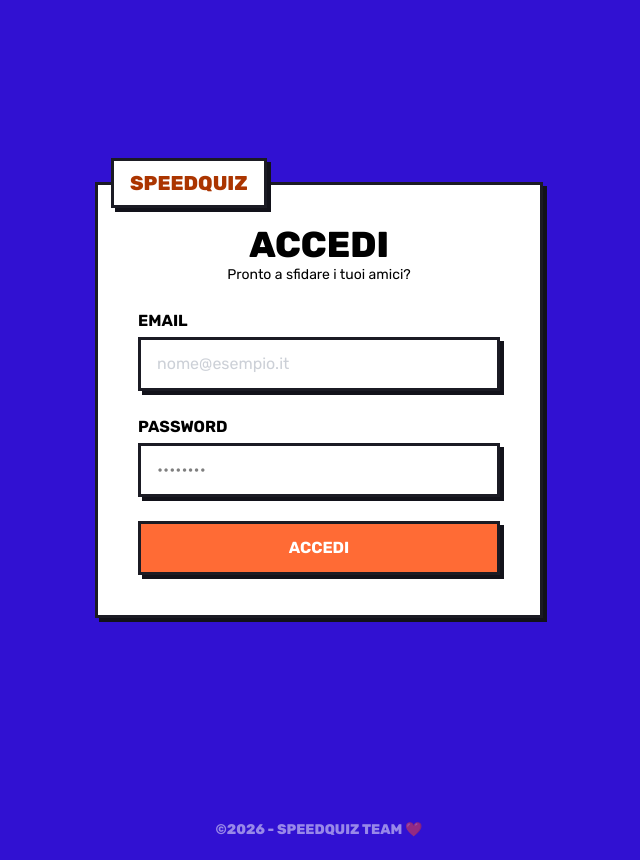
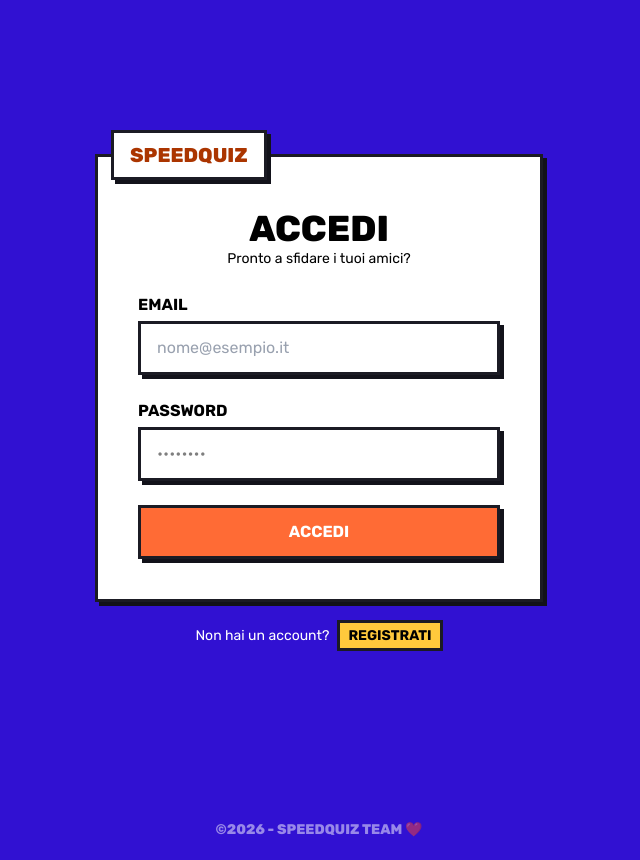
Before and after one commit to Jonnycp/SpeedQuiz, a React (Vite) app in the folder frontend/: page /login in a window 1280 px wide. Shown: the whole page, without its empty margins (321-961 px from the left). Built offline with nearby package versions, Linux system fonts and the light colour scheme; some icons are missing.

Commit message:
auth-page v1

```diff
--- a/frontend/src/components/AuthCard.jsx
+++ b/frontend/src/components/AuthCard.jsx
@@ -1,7 +1,6 @@
 import { Link } from "react-router";
 import { Icon } from "@iconify/react";
 import { useState } from "react";
-import ConfirmButton from "./ConfirmButton";
 
 
 const AuthCard = ({isLogin=true}) => {
@@ -12,12 +11,12 @@ const AuthCard = ({isLogin=true}) => {
        <div className="min-h-screen w-full flex flex-col items-center justify-center font-primary">
             <div className="relative w-full max-w-md mx-auto">
                 <div className="absolute -top-6 left-4 z-10 bg-white border-3 border-neroNonNero shadow-buttons px-4 py-2">
-                   <h1 className="text-terziary font-extrabold text-xl uppercase select-none">SPEEDQUIZ</h1>
+                   <h2 className="text-terziary font-extrabold text-xl uppercase select-none">SPEEDQUIZ</h2>
             </div>
 
            <form className="w-full bg-white border-3 border-neroNonNero shadow-buttons px-10 py-10 flex flex-col gap-6">
             <div className="text-center">
-                <h1 className="font-extrabold text-4xl uppercase ">
+                <h1 className="font-extrabold text-4xl uppercase mt-3">
                     {isLogin? "Accedi" : "Crea un account"}
                 </h1>
                 <p className="text-black text-sm normal-case">Pronto a sfidare i tuoi amici?</p>
@@ -40,7 +39,7 @@ const AuthCard = ({isLogin=true}) => {
                 type="text"
                 id="email"
                 placeholder="nome@esempio.it"
-                className="bg-white px-4 py-3 border-3 border-shadow border-neroNonNero text-gray-400 normal-case shadow-buttons"></input>
+                className="bg-white px-4 py-3 border-3 border-shadow border-neroNonNero placeholder:text-gray-400 normal-case shadow-buttons"></input>
             </div>
 
             <div className="flex flex-col gap-1">
@@ -67,11 +66,20 @@ const AuthCard = ({isLogin=true}) => {
             className="bg-primary border-3 py-3 px-3 border-neroNonNero shadow-buttons cursor-pointer hover:scale-105 text-white uppercase font-bold">
             {isLogin ? "Accedi" : "Registrati"}
             </button>
+            </form>
 
-           </form>
-               </div>
+
+            <p className="text-white text-center mt-6 text-sm normal-case">
+                {isLogin ? "Non hai un account?" : "Hai già un account?"}
+                <Link
+                to={isLogin ? "/register" : "/login"}
+                className="bg-secondary border-3 border-neroNonNero font-bold uppercase shadows-buttons text-black px-2 py-1 ml-2">
+                {isLogin ? "Registrati" : "Accedi"}
+                </Link>
+            </p>
+
         </div>
-
+        </div>
   )
 }
 export default AuthCard;
```
